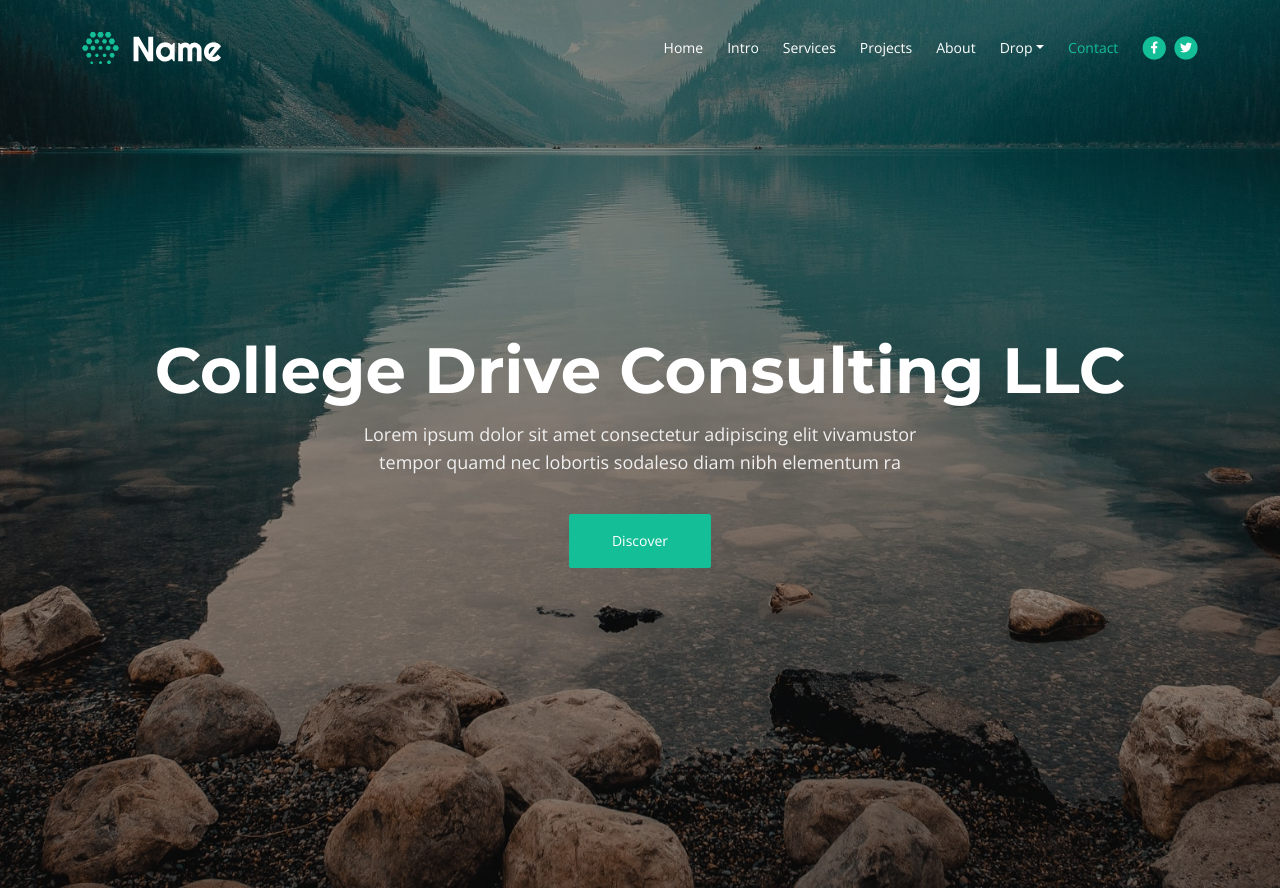
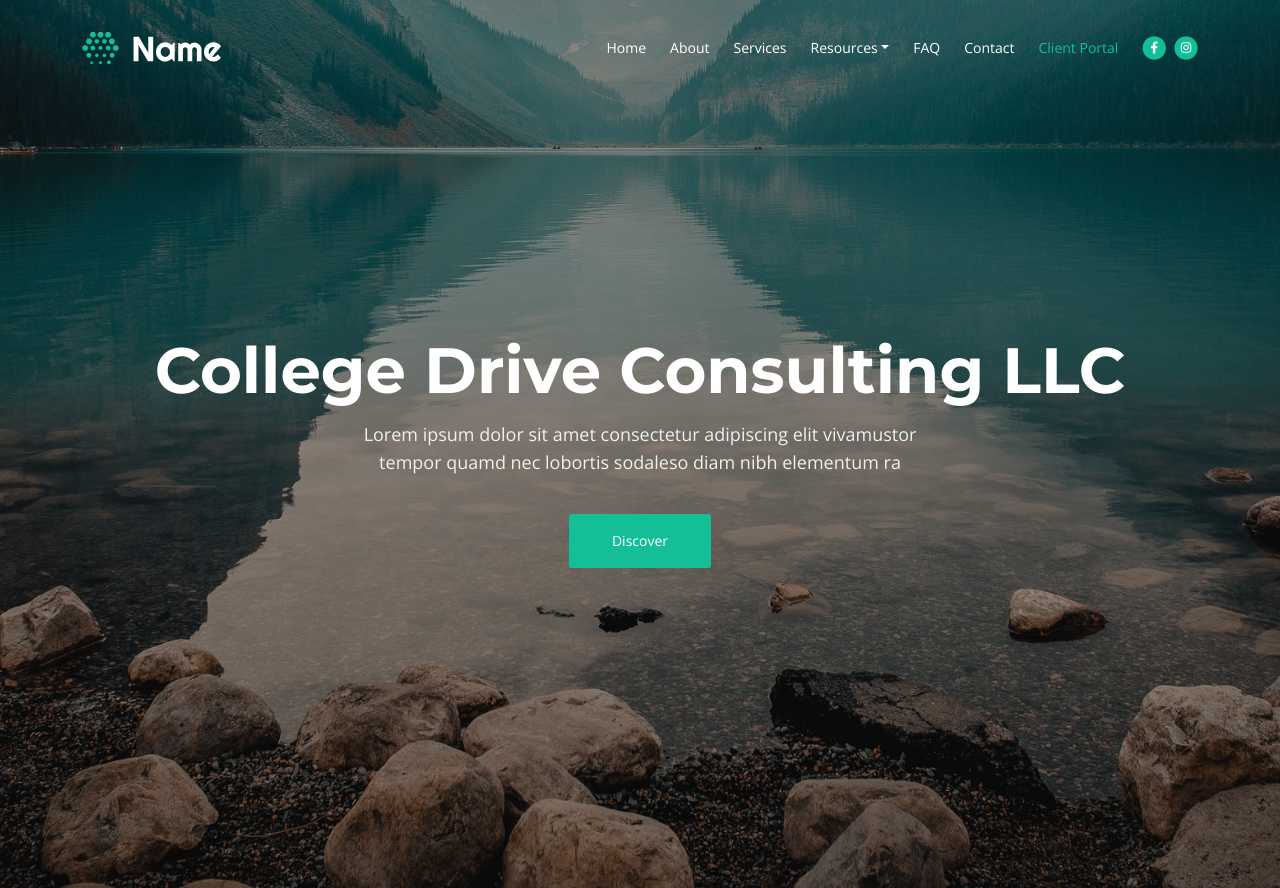
Before and after one commit to EthanGrayMcG/collegedriveconsulting, a website: page web/index.html in a window 1280 px wide. Shown: the top 888 px of the page. Drawn offline with nearby package versions, Linux system fonts and the light colour scheme.

Commit message:
updated tab bar

```diff
--- a/web/index.html
+++ b/web/index.html
@@ -52,19 +52,13 @@
                             <a class="nav-link" href="#header">Home</a>
                         </li>
                         <li class="nav-item">
-                            <a class="nav-link" href="#intro">Intro</a>
+                            <a class="nav-link" href="#intro">About</a>
                         </li>
                         <li class="nav-item">
                             <a class="nav-link" href="#services">Services</a>
                         </li>
-                        <li class="nav-item">
-                            <a class="nav-link" href="#projects">Projects</a>
-                        </li>
-                        <li class="nav-item">
-                            <a class="nav-link" href="#about">About</a>
-                        </li>
                         <li class="nav-item dropdown">
-                            <a class="nav-link dropdown-toggle" href="#" id="dropdown01" data-bs-toggle="dropdown" aria-expanded="false">Drop</a>
+                            <a class="nav-link dropdown-toggle" href="#" id="dropdown01" data-bs-toggle="dropdown" aria-expanded="false">Resources</a>
                             <ul class="dropdown-menu" aria-labelledby="dropdown01">
                                 <li><a class="dropdown-item" href="article.html">Article Details</a></li>
                                 <li><div class="dropdown-divider"></div></li>
@@ -74,20 +68,27 @@
                             </ul>
                         </li>
                         <li class="nav-item">
-                            <a class="nav-link" href="#contact">Contact</a>
+                            <a class="nav-link" href="#projects">FAQ</a>
+                        </li>
+                        <li class="nav-item">
+                            <a class="nav-link" href="#about">Contact</a>
+                        </li>
+
+                        <li class="nav-item">
+                            <a class="nav-link" href="#contact">Client Portal</a>
                         </li>
                     </ul>
                     <span class="nav-item social-icons">
                         <span class="fa-stack">
-                            <a href="#your-link">
+                            <a href="https://www.facebook.com/profile.php?id=100089640355302">
                                 <i class="fas fa-circle fa-stack-2x"></i>
                                 <i class="fab fa-facebook-f fa-stack-1x"></i>
                             </a>
                         </span>
                         <span class="fa-stack">
-                            <a href="#your-link">
+                            <a href="https://www.instagram.com/collegedrivellc">
                                 <i class="fas fa-circle fa-stack-2x"></i>
-                                <i class="fab fa-twitter fa-stack-1x"></i>
+                                <i class="fab fa-instagram fa-stack-1x"></i>
                             </a>
                         </span>
                     </span>
```
